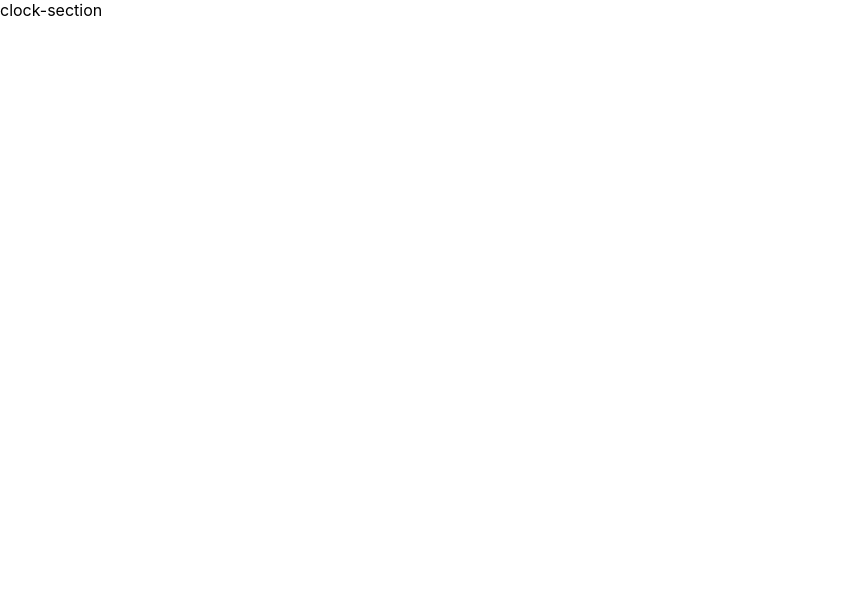
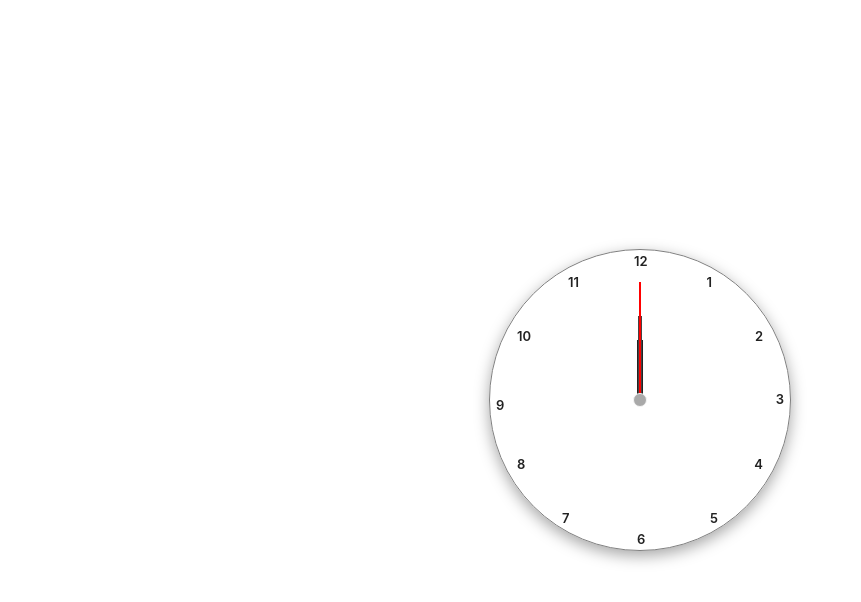
Before and after one commit to h01010/Adriel-FE-Assignment, a React (Create React App) app: page / in a window 1280 px wide. Shown: the top 602 px of the page, without its empty margins (0-861 px from the left). Built offline with nearby package versions, Linux system fonts and the light colour scheme.

Commit message:
feat: create clock component
- set numbers and dials in clock
- style elements in clock
- install styled-components

reference:
- https://codesandbox.io/p/sandbox/analog-clock-using-react-idkpz?file=%2Fsrc%2Fstyles.css%3A87%2C14

```diff
--- a/package.json
+++ b/package.json
@@ -10,11 +10,13 @@
     "@types/node": "^16.18.76",
     "@types/react": "^18.2.48",
     "@types/react-dom": "^18.2.18",
+    "@types/styled-components": "^5.1.34",
     "eslint-config-prettier": "^9.1.0",
     "eslint-plugin-prettier": "^5.1.3",
     "react": "^18.2.0",
     "react-dom": "^18.2.0",
     "react-scripts": "5.0.1",
+    "styled-components": "^6.1.8",
     "typescript": "^4.9.5",
     "web-vitals": "^2.1.4"
   },
--- a/src/App.tsx
+++ b/src/App.tsx
@@ -1,9 +1,11 @@
+import Clock from "./components/Clock";
+
 function App() {
-	return (
-		<div className="App">
-			<div id="clock-section">clock-section</div>
-		</div>
-	);
+  return (
+    <div className="App">
+      <Clock />
+    </div>
+  );
 }
 
 export default App;
--- /dev/null
+++ b/src/components/Clock/index.tsx
@@ -0,0 +1,28 @@
+import { StyledClock } from "./style";
+
+const Clock = () => {
+  return (
+    <StyledClock id="clock_section">
+      <div className="center_circle" />
+      <div className="dial hour" />
+      <div className="dial minute" />
+      <div className="dial second" />
+      <div className="clock_numbers">
+        <span className="twelve">12</span>
+        <span className="one">1</span>
+        <span className="two">2</span>
+        <span className="three">3</span>
+        <span className="four">4</span>
+        <span className="five">5</span>
+        <span className="six">6</span>
+        <span className="seven">7</span>
+        <span className="eight">8</span>
+        <span className="nine">9</span>
+        <span className="ten">10</span>
+        <span className="eleven">11</span>
+      </div>
+    </StyledClock>
+  );
+};
+
+export default Clock;
--- /dev/null
+++ b/src/components/Clock/style.ts
@@ -0,0 +1,125 @@
+import styled from "styled-components";
+
+export const StyledClock = styled.div`
+  position: absolute;
+  top: 50%;
+  left: 50%;
+  transform: translate(-50%, -50%);
+  width: 300px;
+  height: 300px;
+  border-radius: 50%;
+  border: 1px solid gray;
+  box-shadow: rgba(0, 0, 0, 0.35) 0px 5px 15px;
+  font-size: 24px;
+  text-align: center;
+  color: darkgray;
+
+  .center_circle {
+    position: absolute;
+    top: 50%;
+    left: 50%;
+    transform: translate(-50%, -50%);
+    border: 0.5px solid whitesmoke;
+    background: darkgray;
+    width: 12px;
+    height: 12px;
+    border-radius: 50%;
+    z-index: 2;
+  }
+
+  .dial {
+    position: absolute;
+    transform-origin: bottom;
+  }
+
+  .hour {
+    width: 6px;
+    height: 60px;
+    background: #222;
+    top: 30%;
+    left: 49%;
+  }
+
+  .minute {
+    width: 4px;
+    height: 80px;
+    background: #444;
+    top: 22%;
+    left: 49.4%;
+  }
+
+  .second {
+    width: 2px;
+    height: 118px;
+    background: red;
+    top: 10.5%;
+    left: 49.7%;
+  }
+
+  .clock_numbers span {
+    position: absolute;
+    color: #222;
+    font-size: 13px;
+    font-weight: 600;
+  }
+
+  .twelve {
+    top: 1%;
+    left: 48%;
+  }
+
+  .one {
+    top: 8%;
+    right: 26%;
+  }
+
+  .two {
+    top: 26%;
+    right: 9%;
+  }
+
+  .three {
+    top: 47%;
+    right: 2%;
+  }
+
+  .four {
+    bottom: 26%;
+    right: 9%;
+  }
+
+  .five {
+    bottom: 8%;
+    right: 24%;
+  }
+
+  .six {
+    bottom: 1%;
+    left: 49%;
+  }
+
+  .seven {
+    bottom: 8%;
+    left: 24%;
+  }
+
+  .eight {
+    bottom: 26%;
+    left: 9%;
+  }
+
+  .nine {
+    top: 49%;
+    left: 2%;
+  }
+
+  .ten {
+    top: 26%;
+    left: 9%;
+  }
+
+  .eleven {
+    top: 8%;
+    left: 26%;
+  }
+`;
```
Also changed, not shown: 1 other file (tests, documents, lock files or other folders).
